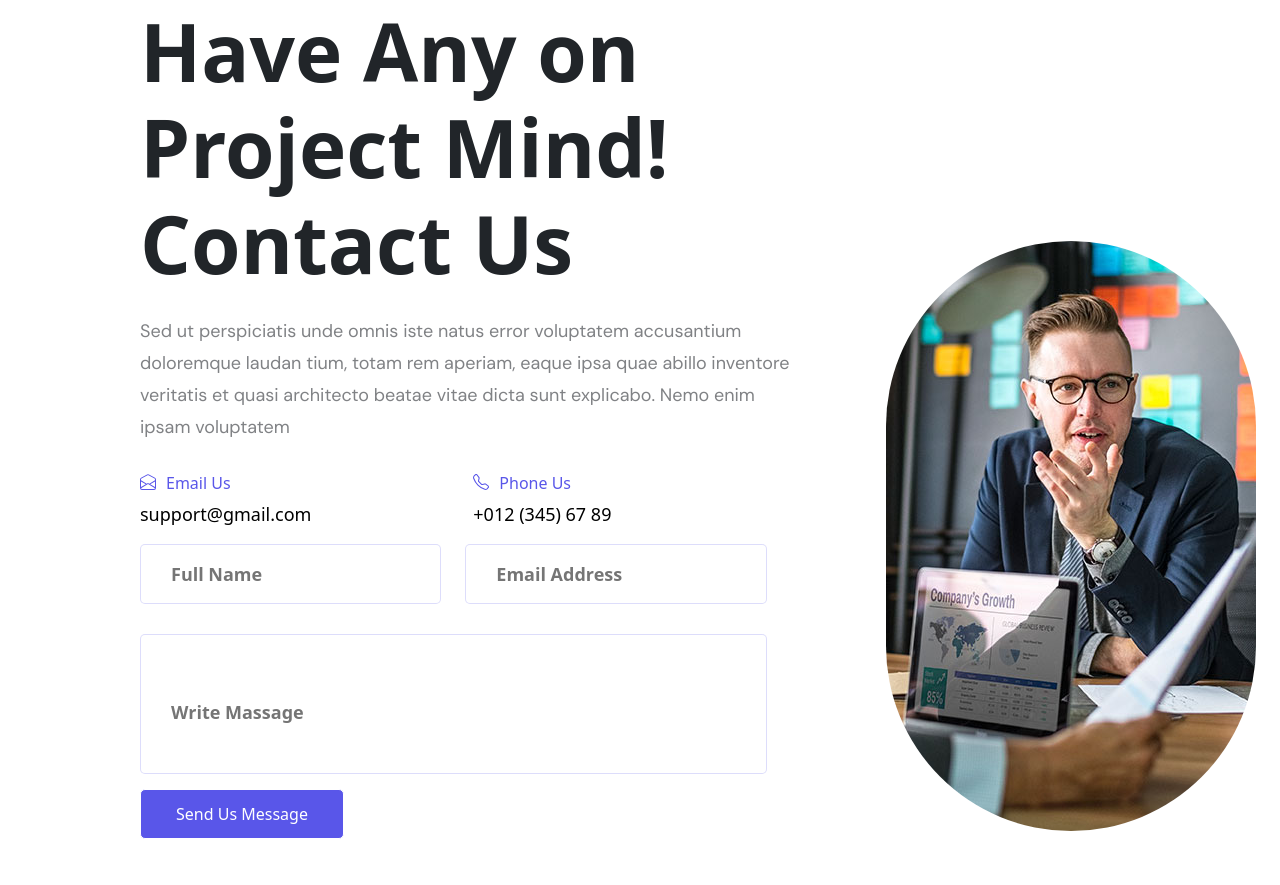
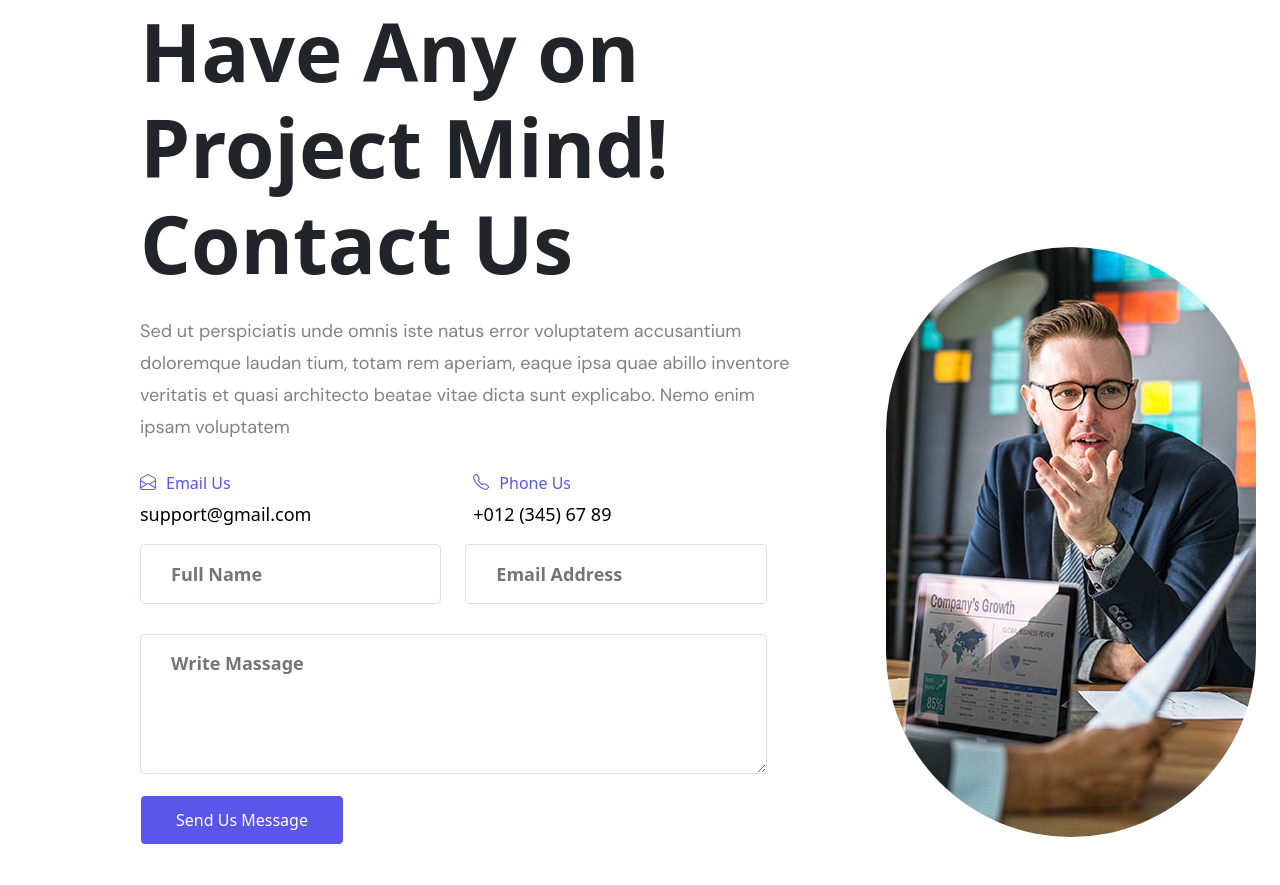
Before and after one commit to mahmoudbitar02/Landing-page-envato-market, a plain HTML site: page index.html in a window 1280 px wide. Shown: the part 8010-8895 px from the top of the page. Drawn offline with nearby package versions, Linux system fonts and the light colour scheme.

Commit message:
add corector

```diff
--- a/index.html
+++ b/index.html
@@ -622,7 +622,7 @@
           </div>
           <div class="row ">
             <div class="col-lg-8">
-              <input type="text" placeholder="Write Massage" class="input2">
+              <textarea name="Message" placeholder="Write Massage" class="input2"></textarea>
               <button class="btn-control">Send Us Message</button>
             </div>
 
```
